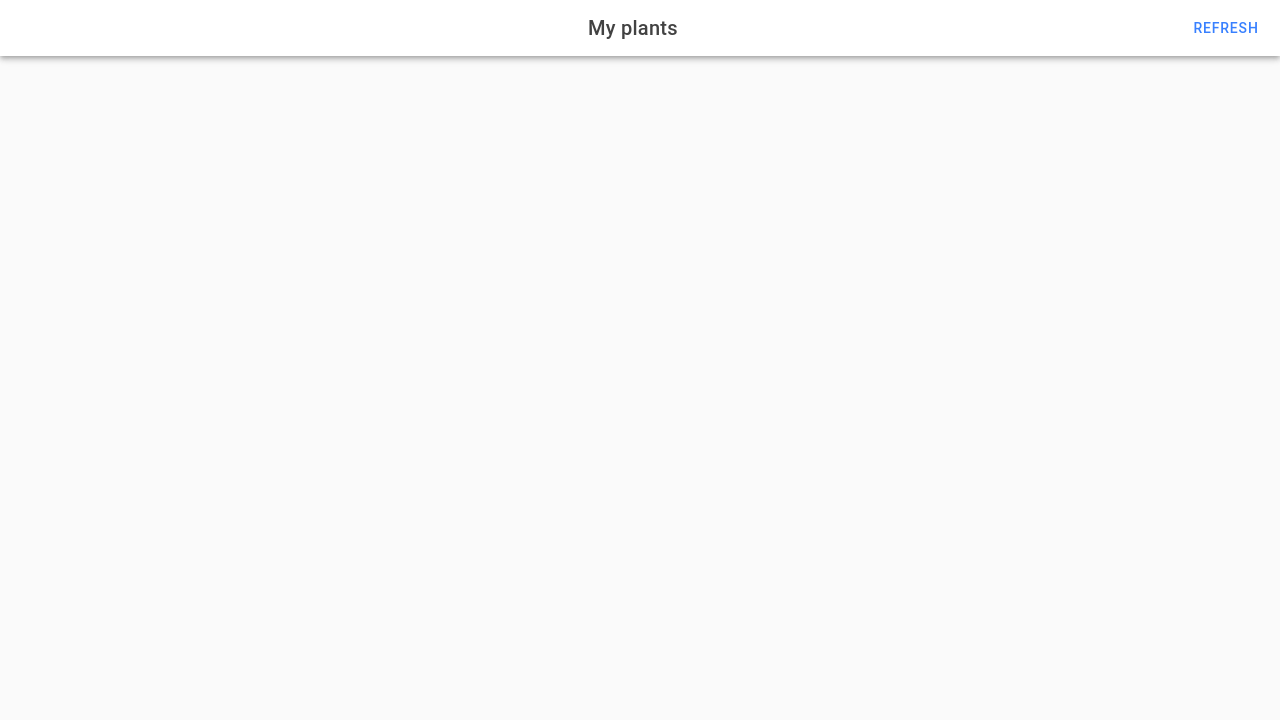
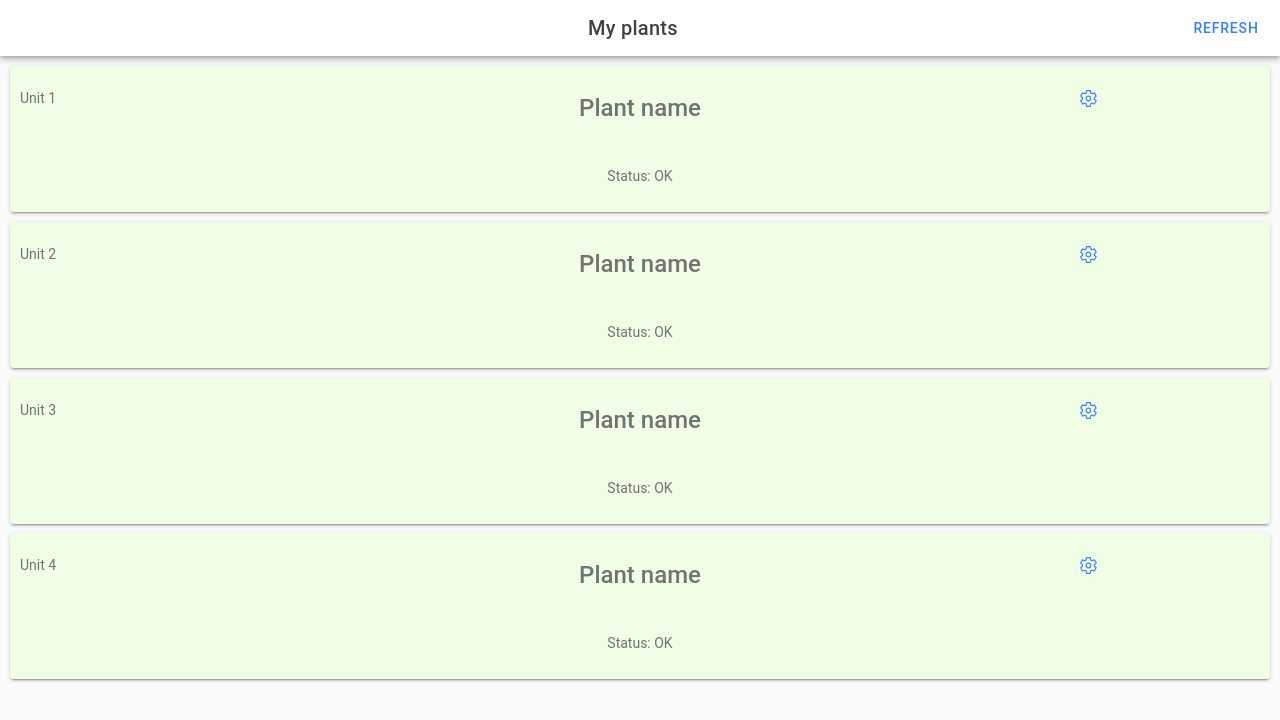
Before and after one commit to markusiki/PlantWateringApp, a React (Vite) app: page /home in a window 1280 px wide. Shown: the top 720 px of the page. Built offline with nearby package versions, Linux system fonts and the light colour scheme.

Commit message:
home page started

```diff
--- /dev/null
+++ b/src/interfaces.tsx
@@ -0,0 +1,9 @@
+export interface IUnitState {
+  id: string
+  name: string
+  status: string
+  moistLevel: number
+  moistLimit: number
+  waterTime: number
+  moistMeasureIntervall: number
+}
--- a/src/pages/Home.css
+++ b/src/pages/Home.css
@@ -1,3 +1,10 @@
 ion-content {
   --background: #FAFAFA;
 }
+
+ion-card {
+  --background: #F0FEE5;
+}
+.align-center {
+  text-align: center;
+}
--- a/src/pages/Home.tsx
+++ b/src/pages/Home.tsx
@@ -1,29 +1,17 @@
-import { IonButton, IonButtons, IonCard, IonContent, IonHeader, IonPage, IonTitle, IonToolbar } from '@ionic/react';
-import ExploreContainer from '../components/ExploreContainer';
+import { IonButton, IonButtons, IonCard, IonCardContent, IonCardHeader, IonCardSubtitle, IonCardTitle, IonCol, IonContent, IonGrid, IonHeader, IonIcon, IonPage, IonRow, IonTitle, IonToolbar } from '@ionic/react';
+import { settingsOutline } from 'ionicons/icons'
 import './Home.css';
 import { useState } from 'react';
+import { IUnitState } from '../interfaces';
 
-class Unit {
-  id: string
-  name: string
-  moistLimit: number
-  waterTime: number
-  moistMeasureIntervall: number
-  constructor(id: string, name: string, moistLimit: number, waterTime: number, moistMeasureIntervall: number) {
-    this.id = id;
-    this.name = name
-    this.moistLimit = moistLimit
-    this.waterTime = waterTime
-    this.moistMeasureIntervall = moistMeasureIntervall
-  }
-}
 
 const Home: React.FC = () => {
 
-  const [units, setUnits] = useState([
-    {uni: "", name: "" }
-  ])
-
+  const [unit1, setUnit1] = useState<IUnitState>({ id: "Unit 1", name: "Plant name", status: "OK", moistLevel: 50, moistLimit: 15000, waterTime: 10, moistMeasureIntervall: 604800 })
+  const [unit2, setUnit2] = useState<IUnitState>({ id: "Unit 2", name: "Plant name", status: "OK", moistLevel: 50, moistLimit: 15000, waterTime: 10, moistMeasureIntervall: 604800 })
+  const [unit3, setUnit3] = useState<IUnitState>({ id: "Unit 3", name: "Plant name", status: "OK", moistLevel: 50, moistLimit: 15000, waterTime: 10, moistMeasureIntervall: 604800 })
+  const [unit4, setUnit4] = useState<IUnitState>({ id: "Unit 4", name: "Plant name", status: "OK", moistLevel: 50, moistLimit: 15000, waterTime: 10, moistMeasureIntervall: 604800 })
+  const units = [unit1, unit2, unit3, unit4]
 
   return (
     <IonPage>
@@ -36,9 +24,32 @@ const Home: React.FC = () => {
         </IonToolbar>
       </IonHeader>
       <IonContent>
-        <IonCard>
+        {units.map(unit =>
+          <IonCard>
+            <IonGrid>
+              <IonRow>
+                <IonCol size='2'><p>{unit.id}</p></IonCol>
+                <IonCol size='8'><h2 className='align-center'>{unit.name}</h2></IonCol>
+                <IonCol size='2'>
+                  <IonButtons>
+                    <IonButton>
+                      <IonIcon icon={settingsOutline}></IonIcon>
+                    </IonButton>
+                  </IonButtons>
+                </IonCol>
+              </IonRow>
+            </IonGrid>
+            <IonCardContent>
+              <IonGrid>
+                <IonRow class="ion-justify-content-center">
+                  <IonCol><p className='align-center'>Status: {unit.status}</p></IonCol>
+                </IonRow>
+              </IonGrid>
 
-        </IonCard>
+            </IonCardContent>
+
+          </IonCard>
+        )}
       </IonContent>
     </IonPage>
   );
```
